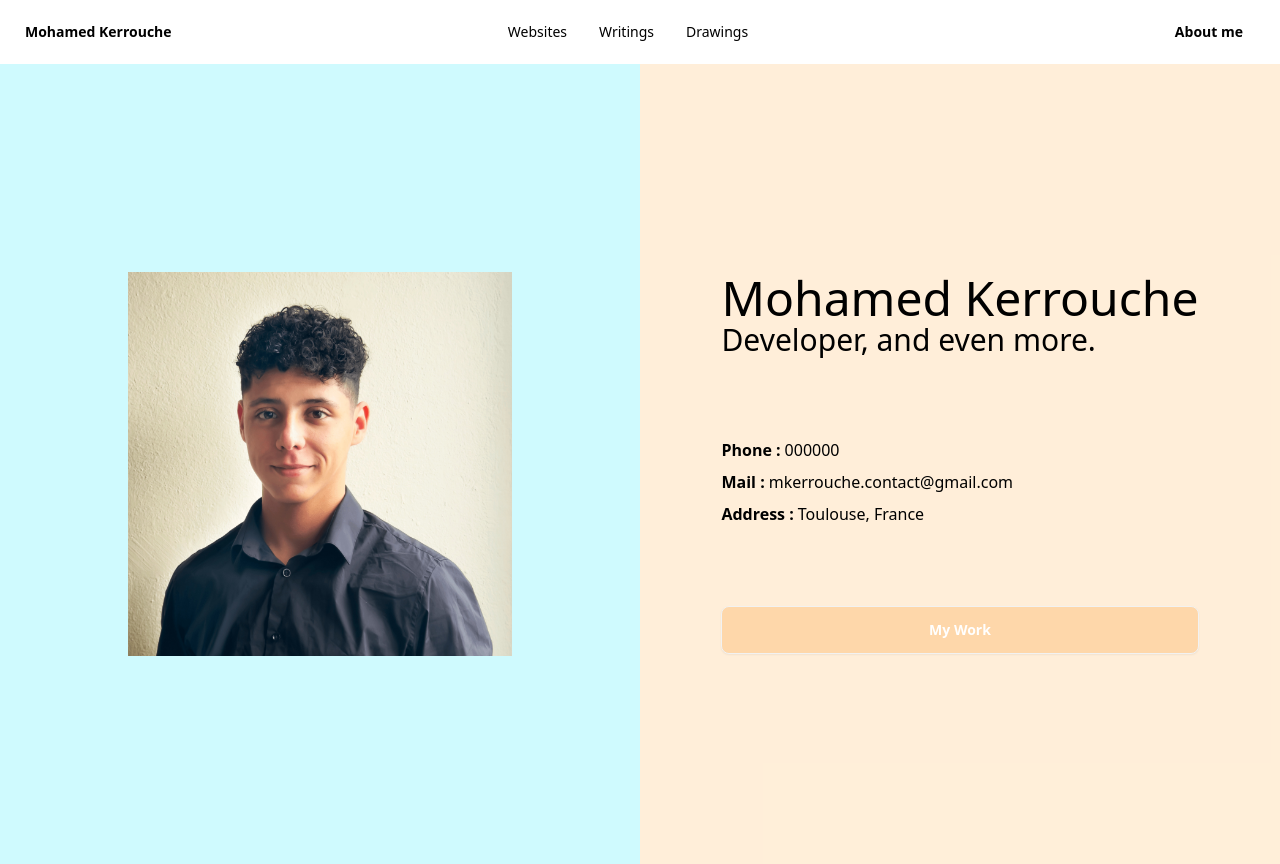
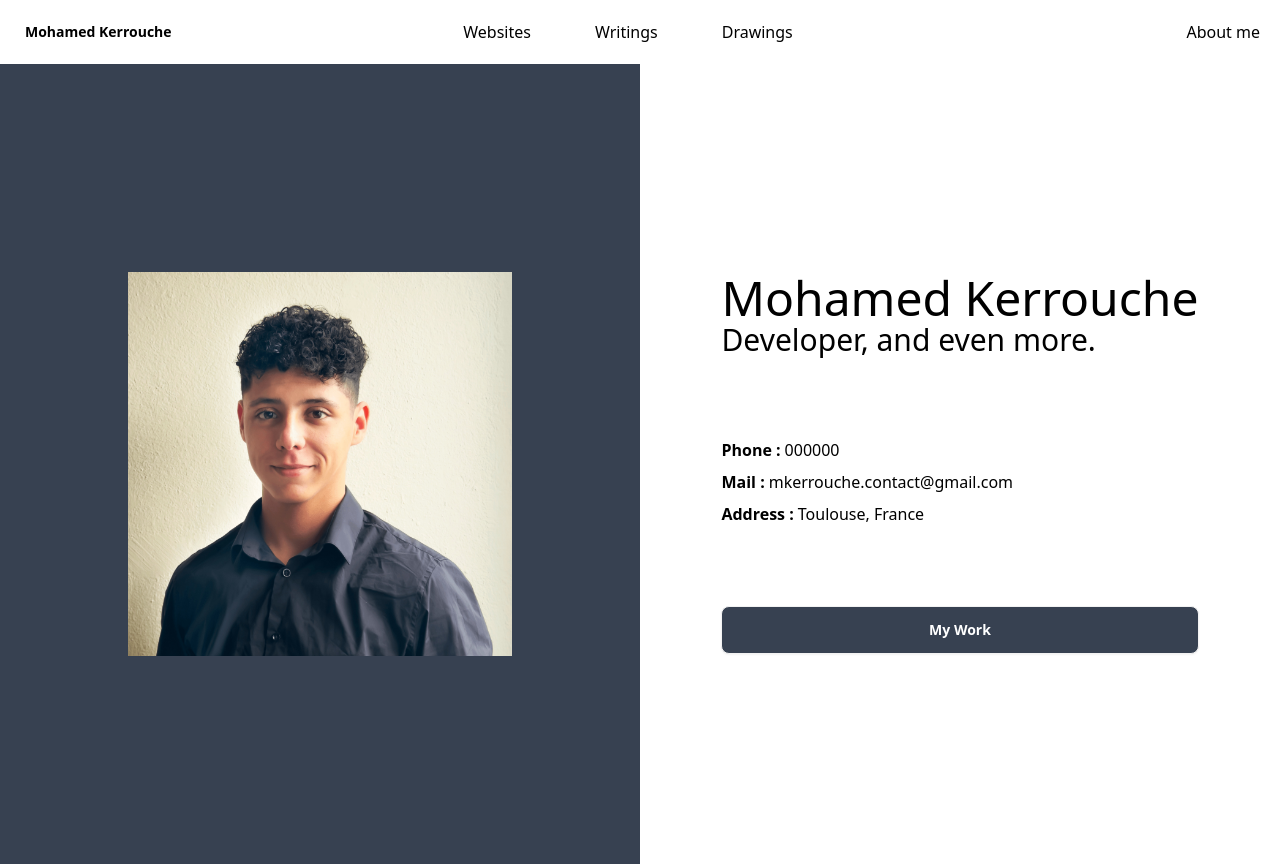
Before and after one commit to Fiujy/Portfolio_react, a React (Vite) app: page / in a window 1280 px wide. Built offline with nearby package versions, Linux system fonts and the light colour scheme.

Commit message:
feat: on tente d'améliorer le front de la page d'accueil + gestion du router

```diff
--- a/package.json
+++ b/package.json
@@ -11,7 +11,8 @@
   },
   "dependencies": {
     "react": "^18.3.1",
-    "react-dom": "^18.3.1"
+    "react-dom": "^18.3.1",
+    "react-router-dom": "^6.27.0"
   },
   "devDependencies": {
     "@eslint/js": "^9.11.1",
--- a/src/App.tsx
+++ b/src/App.tsx
@@ -1,25 +1,25 @@
+import { BrowserRouter as Router, Routes, Route } from 'react-router-dom'
 import './App.css'
-import Navbar from './components/Navbar'
-import Picture from '@/components/Picture'
-import Presentation from '@/components/Presentation'
-
+import Navbar from '@/components/Navbar'
+import Home from '@/containers/Home'
+import Websites from '@/containers/Websites'
 
 function App() {
 
   return (
-    <>
-      <Navbar />
-      <div className="flex h-screen flex-col">
-        <div className="flex flex-grow">
-          <div className="w-1/2 flex items-center justify-center">
-            <Picture />
-          </div>
-          <div className="w-1/2 flex items-center justify-center">
-            <Presentation />
-          </div>
-        </div>
+    <Router>
+      <div>
+        <Navbar></Navbar>
+        <Routes>
+          <Route path="/" element={<Home />} />
+          <Route path="/websites" element={<Websites />} />
+          {/* <Route path="/writings" element={<Writings />} />
+          <Route path="/drawings" element={<Drawings />} />
+          <Route path="/about" element={<About />} /> */}
+        </Routes>
       </div>
-    </>
+
+    </Router>
   )
 }
 
--- a/src/components/Navbar.tsx
+++ b/src/components/Navbar.tsx
@@ -1,19 +1,55 @@
+import React from 'react';
+import { useLocation } from 'react-router-dom';
+
 export default function Navbar() {
+    const location = useLocation(); // Pour obtenir la route actuelle
+
     return (
         <div className="navbar bg-white h-10">
             <div className="navbar-start">
-                <a href="#" className="btn btn-ghost">Mohamed Kerrouche</a>
+                <a href="/" className="btn btn-ghost">Mohamed Kerrouche</a>
             </div>
             <div className="navbar-center hidden lg:flex">
-                <ul className="menu menu-horizontal px-1">
-                    <li><a>Websites</a></li>
-                    <li><a>Writings</a></li>
-                    <li><a>Drawings</a></li>
+                <ul className="px-1 flex space-x-16">
+                    {/* Websites */}
+                    <li>
+                        <a
+                            href="/websites"
+                            className={`hover:text-orange-400/50 ${location.pathname === '/websites' ? 'border-b-2 border-orange-400 pb-1' : ''}`}
+                        >
+                            Websites
+                        </a>
+                    </li>
+
+                    {/* Writings */}
+                    <li>
+                        <a
+                            href="/writings"
+                            className={`hover:text-orange-400/50 ${location.pathname === '/writings' ? 'border-b-2 border-orange-400 pb-1' : ''}`}
+                        >
+                            Writings
+                        </a>
+                    </li>
+
+                    {/* Drawings */}
+                    <li>
+                        <a
+                            href="/drawings"
+                            className={`hover:text-orange-400/50 ${location.pathname === '/drawings' ? 'border-b-2 border-orange-400 pb-1' : ''}`}
+                        >
+                            Drawings
+                        </a>
+                    </li>
                 </ul>
             </div>
             <div className="navbar-end mx-3">
-                <a href="#" className="btn btn-ghost">About me</a>
+                <a
+                    href="/about"
+                    className={`hover:text-orange-400/50 ${location.pathname === '/about' ? 'border-b-2 border-orange-400 pb-1' : ''}`}
+                >
+                    About me
+                </a>
             </div>
         </div>
-    )
+    );
 }
--- a/src/components/Picture.tsx
+++ b/src/components/Picture.tsx
@@ -3,7 +3,7 @@ import picture from '@/assets/Picture.jpeg'
 export default function Picture() {
     return (
         <>
-            <div className="bg-cyan-100 flex items-center h-full">
+            <div className="bg-gray-700 flex items-center h-full">
                 <div className="flex justify-center items-center">
                     <img src={picture} alt="placeholder" className="w-3/5 h-4/5" />
                 </div>
--- a/src/components/Presentation.tsx
+++ b/src/components/Presentation.tsx
@@ -1,7 +1,7 @@
 export default function Presentation() {
     return (
         <>
-            <div className='bg-orange-100/90 flex flex-col items-center justify-center h-full w-full'>
+            <div className='bg-white flex flex-col items-center justify-center h-full w-full'>
                 <div className='bg-transparent'>
                     <div className='space-y-2'>
                         <div className='my-20'>
@@ -21,7 +21,7 @@ export default function Presentation() {
                             <p className=''>Toulouse, France</p>
                         </div>
                     </div>
-                    <button className="btn text-white bg-orange-200 my-20 w-full">My Work</button>
+                    <button className="btn text-white bg-gray-700 hover:bg-gray-600 my-20 w-full">My Work</button>
                 </div>
             </div>
         </>
--- /dev/null
+++ b/src/containers/Home.tsx
@@ -0,0 +1,19 @@
+import Picture from '@/components/Picture'
+import Presentation from '@/components/Presentation'
+
+export default function Home() {
+    return (
+        <>
+            <div className="flex h-screen flex-col">
+                <div className="flex flex-grow">
+                    <div className="w-1/2 flex items-center justify-center">
+                        <Picture />
+                    </div>
+                    <div className="w-1/2 flex items-center justify-center">
+                        <Presentation />
+                    </div>
+                </div>
+            </div>
+        </>
+    )
+}
--- /dev/null
+++ b/src/containers/Websites.tsx
@@ -0,0 +1,5 @@
+export default function Websites() {
+  return (
+    <div>Websites</div>
+  )
+}
```
Also changed, not shown: src/assets/PictureBN.jpeg (added), 1 other file (tests, documents, lock files or other folders).
